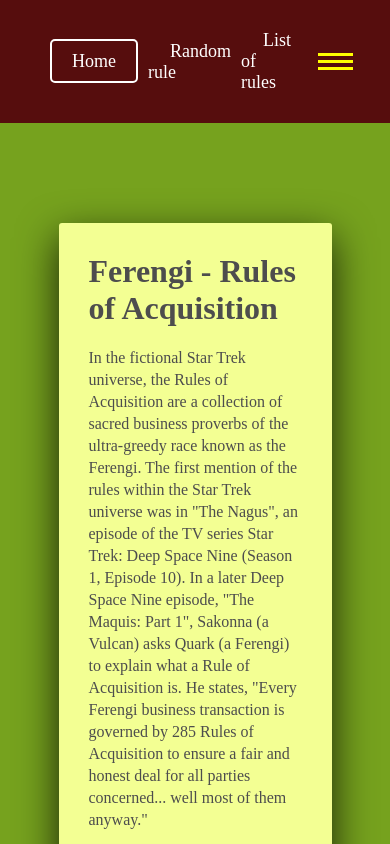
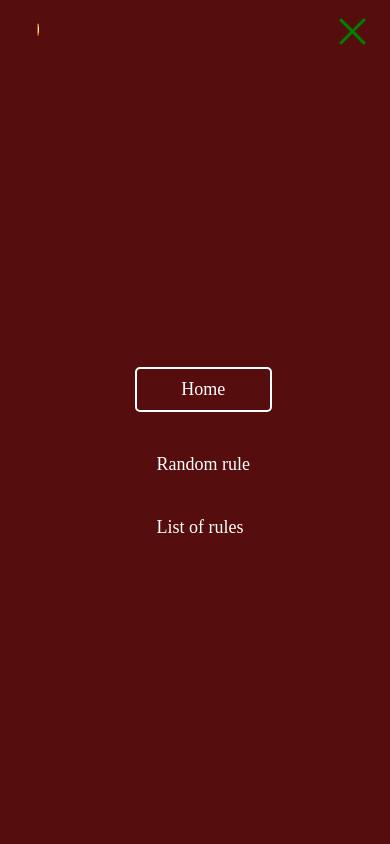
Before and after one commit to BTchorzewski/ferengi, a React (Create React App) app: page / in a window 390 px wide. Shown: the top 844 px of the page. Built offline with nearby package versions, Linux system fonts and the light colour scheme.

Commit message:
created responsive navigation

```diff
--- a/src/BurgerMenu.js
+++ b/src/BurgerMenu.js
@@ -5,6 +5,7 @@
     width: 3.5rem;
     height: .3rem;
     background-color: green;
+    transition: all .3s;
     :not(:last-child) {
         margin-bottom:.4rem
     }
@@ -18,14 +19,22 @@
     order: 1;
     margin-left: 2rem;
     cursor: pointer;
+    position: absolute;
+
+    right: 2rem;
+    z-index: 150;
+    @media screen and (min-width: 900px) {
+        display: none;
+      }
+
     ${Line}:nth-child(1) {
-        background-color: ${ ({isOpen}) => isOpen ? 'yellow' : 'red'};
+        transform: ${ ({isOpen}) => isOpen ? 'rotate(45deg)  translate(0, 0)' : 'rotate(0)  translate(0, 0)'};
     }
     ${Line}:nth-child(2) {
-        background-color: ${ ({isOpen}) => isOpen ? 'yellow' : 'red'};
+        opacity: ${ ({isOpen}) => isOpen ? 0 : 1};
     }
     ${Line}:nth-child(3) {
-        background-color: ${ ({isOpen}) => isOpen ? 'yellow' : 'red'};
+        transform: ${ ({isOpen}) => isOpen ? 'rotate(-45deg) translate(1rem, -1rem)' : 'rotate(0) translate(0, 0)'};
     }
 `;
 
--- a/src/Logo.js
+++ b/src/Logo.js
@@ -5,6 +5,8 @@
 const LogoBox = styled.div`
     width: 6rem;
     height: -4rem;
+
+
 `;
 
 const rotateAnimation = keyframes`
--- a/src/Navigation.js
+++ b/src/Navigation.js
@@ -5,19 +5,49 @@
 
 const NavigationContainer = styled.nav`
     display: flex;
-    justify-content: space-between;
+    justify-content: flex-end;
+    align-items: flex-start;
     padding: 1rem 2rem;
+    flex: 1 0 95%;
+
+    @media screen and (max-width: 900px) {
+        & {
+            justify-content: center;
+        }
+    }
 `;
 
 const NavigationList = styled.ul`
     display: flex;
     align-items: center;
     list-style: none;
+
+
+    @media screen and (max-width: 900px) {
+        & {
+            display: ${({isOpen}) => isOpen ? 'flex' : 'none'};
+            height: ${({isOpen}) => isOpen ? '100vh' : 0};
+            flex-direction: column;
+            justify-content: center;
+            align-items: flex-start;
+
+
+        }
+    }
 `;
 const NavigationItem = styled.li`
 
+
     :not(:last-child){
         margin: 0 1rem 0 0;
+
+        @media screen and (max-width: 900px) {
+            & {
+                margin: 0 0 3rem 0;
+                display: flex;
+                width: 100%;
+            }
+        }
     }
 `;
 const NavigationLink = styled(Link)`
@@ -29,6 +59,14 @@
         border: .2rem solid ${props => props.isChoosen ? '#fff' : 'transparent'};
         border-radius: .5rem;
         padding: 1rem 2rem;
+
+        @media screen and (max-width: 900px) {
+            & {
+                flex: 1 0 100%;
+                text-align: center;
+            }
+        }
+
     }
 
     :hover {
@@ -99,18 +137,18 @@
 
                 <BurgerMenu isOpen={this.state.isOpenNavigation} handleClick={this.openNavigation} />
 
-                <NavigationList>
+                <NavigationList isOpen={this.state.isOpenNavigation }>
 
                     <NavigationItem>
-                        <NavigationLink onClick={this.activeHome} isChoosen={this.state.isActiveHome} to='/'>Home</NavigationLink>
+                        <NavigationLink onClick={() => {this.activeHome(); this.openNavigation()}} isChoosen={this.state.isActiveHome} to='/'>Home</NavigationLink>
                     </NavigationItem>
 
                     <NavigationItem>
-                        <NavigationLink onClick={this.activeRandom} isChoosen={this.state.isActiveRandom} to='/random'>Random rule</NavigationLink>
+                        <NavigationLink onClick={() => {this.activeRandom(); this.openNavigation()}} isChoosen={this.state.isActiveRandom} to='/random'>Random rule</NavigationLink>
                     </NavigationItem>
 
                     <NavigationItem>
-                        <NavigationLink onClick={this.activeRules} isChoosen={this.state.isActiveRules} to='/rules'>List of rules</NavigationLink>
+                        <NavigationLink onClick={() => {this.activeRules(); this.openNavigation()}} isChoosen={this.state.isActiveRules} to='/rules'>List of rules</NavigationLink>
                     </NavigationItem>
 
                 </NavigationList>
--- a/src/NavigationBar.js
+++ b/src/NavigationBar.js
@@ -13,8 +13,13 @@
     font-size: 1.8rem;
     position: sticky;
     top: 0;
-    z-index: 5;
+    z-index: 50;
 
+    @media screen and (max-width: 900px) {
+        & {
+            align-items: flex-start;
+        }
+    }
 `;
 
 export default class NavigationBar extends Component {
```
